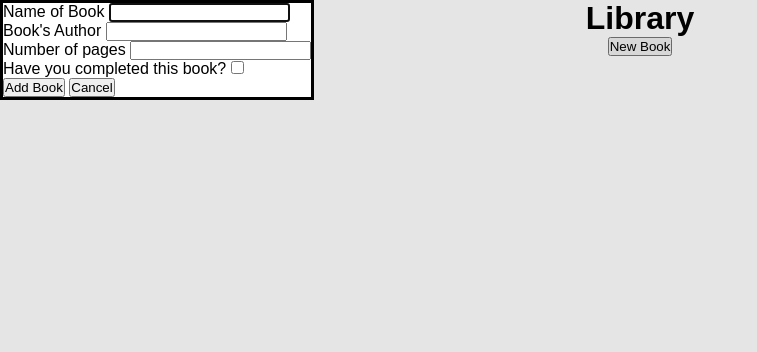
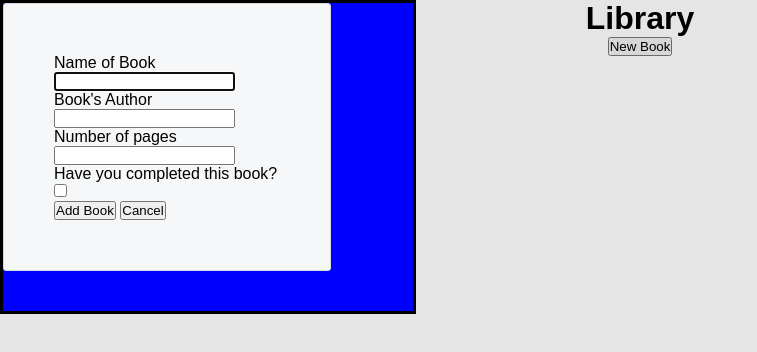
Before and after one commit to AmaCodez/Library, a plain HTML site: page index.html in a window 1280 px wide. Both pictures are taken after a click on the button "New Book". Shown: the whole page, without its empty margins (0-757 px from the left). Drawn offline with Linux system fonts and the light colour scheme.

```diff
--- a/styles.css
+++ b/styles.css
@@ -29,6 +29,20 @@
     text-align: center;
   }
 
- /* ::backdrop {
+form{
+    background-color: #F6F7F8;
+    border: 1px solid #D6D9DC;
+    border-radius: 3px;
 
- } */
+    width: 80%;
+    padding: 50px;
+    margin: 0 0 40px 0;
+}
+
+dialog {
+    background-color: blue;
+}
+
+/* ::backdrop {
+
+} */
```
